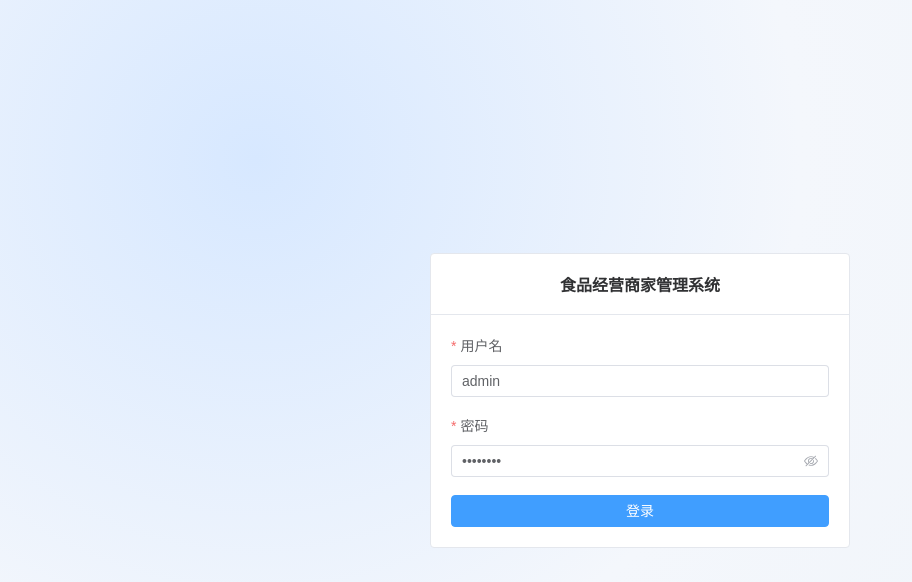
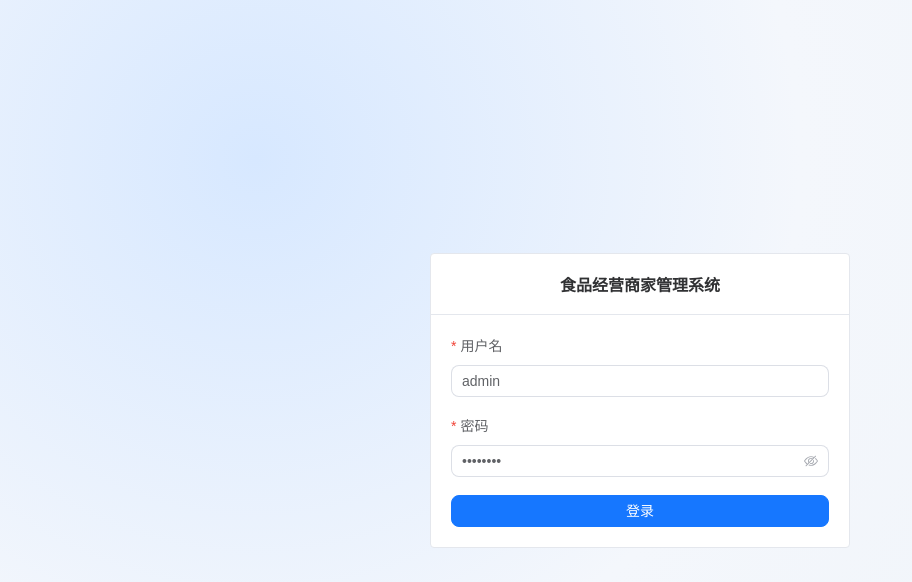
Before and after one commit to shengjunqiu/hyenas-backend, a Vue app in the folder frontend/: page /login in a window 1280 px wide. Shown: the top 582 px of the page, without its empty margins (0-912 px from the left). Built offline with nearby package versions, Linux system fonts and the light colour scheme.

Commit message:
feat: implement frontend stage 8 ux and role directive enhancements

```diff
--- a/frontend/package.json
+++ b/frontend/package.json
@@ -26,6 +26,7 @@
     "dayjs": "^1.11.19",
     "element-plus": "^2.13.3",
     "lodash-es": "^4.17.23",
+    "nprogress": "^0.2.0",
     "pinia": "^3.0.4",
     "vue": "^3.5.25",
     "vue-router": "^5.0.3"
@@ -33,6 +34,7 @@
   "devDependencies": {
     "@types/lodash-es": "^4.17.12",
     "@types/node": "^24.10.1",
+    "@types/nprogress": "^0.2.3",
     "@vitejs/plugin-vue": "^6.0.2",
     "@vue/eslint-config-prettier": "^10.2.0",
     "@vue/eslint-config-typescript": "^14.7.0",
--- a/frontend/src/directives/role.ts
+++ b/frontend/src/directives/role.ts
@@ -1,15 +1,44 @@
 import type { App, Directive } from 'vue'
+import { watch } from 'vue'
 import { useUserStore } from '@/stores/user'
 import type { AdminRole } from '@/types'
 
-const roleDirective: Directive<HTMLElement, AdminRole | AdminRole[]> = {
+type RoleElement = HTMLElement & {
+  __roleStop__?: () => void
+}
+
+const applyRoleVisibility = (
+  el: HTMLElement,
+  role: AdminRole | undefined,
+  required: AdminRole | AdminRole[],
+) => {
+  const requiredRoles = Array.isArray(required) ? required : [required]
+  if (!requiredRoles.includes(role ?? 'NORMAL')) {
+    el.style.display = 'none'
+    return
+  }
+  el.style.display = ''
+}
+
+const roleDirective: Directive<RoleElement, AdminRole | AdminRole[]> = {
   mounted(el, binding) {
     const userStore = useUserStore()
-    const required = Array.isArray(binding.value) ? binding.value : [binding.value]
+    applyRoleVisibility(el, userStore.user?.role, binding.value)
 
-    if (!required.includes(userStore.user?.role ?? 'NORMAL')) {
-      el.style.display = 'none'
-    }
+    el.__roleStop__ = watch(
+      () => userStore.user?.role,
+      (role) => {
+        applyRoleVisibility(el, role, binding.value)
+      },
+    )
+  },
+  updated(el, binding) {
+    const userStore = useUserStore()
+    applyRoleVisibility(el, userStore.user?.role, binding.value)
+  },
+  unmounted(el) {
+    el.__roleStop__?.()
+    delete el.__roleStop__
   },
 }
 
--- a/frontend/src/router/index.ts
+++ b/frontend/src/router/index.ts
@@ -1,5 +1,7 @@
 import { createRouter, createWebHistory, type RouteLocationNormalized } from 'vue-router'
 import { ElMessage } from 'element-plus'
+import NProgress from 'nprogress'
+import 'nprogress/nprogress.css'
 import { useUserStore } from '@/stores/user'
 import type { AdminRole } from '@/types'
 
@@ -73,6 +75,8 @@ const router = createRouter({
   routes,
 })
 
+NProgress.configure({ showSpinner: false })
+
 const hasRoleAccess = (to: RouteLocationNormalized, role?: AdminRole) => {
   const roles = to.meta.roles as AdminRole[] | undefined
   if (!roles?.length) {
@@ -82,10 +86,12 @@ const hasRoleAccess = (to: RouteLocationNormalized, role?: AdminRole) => {
 }
 
 router.beforeEach(async (to) => {
+  NProgress.start()
   const userStore = useUserStore()
   const requiresAuth = !!to.meta.requiresAuth || to.path !== '/login'
 
   if (!userStore.token && requiresAuth) {
+    ElMessage.warning('请先登录')
     return '/login'
   }
 
@@ -110,4 +116,12 @@ router.beforeEach(async (to) => {
   return true
 })
 
+router.afterEach(() => {
+  NProgress.done()
+})
+
+router.onError(() => {
+  NProgress.done()
+})
+
 export default router
--- a/frontend/src/styles/global.scss
+++ b/frontend/src/styles/global.scss
@@ -1,5 +1,10 @@
 :root {
   --app-bg: #f5f7fb;
+  --el-color-primary: #1677ff;
+  --el-color-success: #12b76a;
+  --el-color-warning: #f79009;
+  --el-color-danger: #f04438;
+  --el-border-radius-base: 8px;
 }
 
 * {
@@ -19,10 +24,12 @@ body,
     'Microsoft YaHei',
     sans-serif;
   background: var(--app-bg);
+  min-width: 1200px;
 }
 
 .admin-layout {
   min-height: 100vh;
+  min-width: 1200px;
 }
 
 .sidebar {
@@ -98,3 +105,13 @@ body,
 .login-btn {
   width: 100%;
 }
+
+#nprogress {
+  .bar {
+    background: var(--el-color-primary) !important;
+    height: 3px !important;
+  }
+  .peg {
+    box-shadow: 0 0 10px var(--el-color-primary), 0 0 5px var(--el-color-primary) !important;
+  }
+}
```
Also changed, not shown: 1 other file (tests, documents, lock files or other folders).
